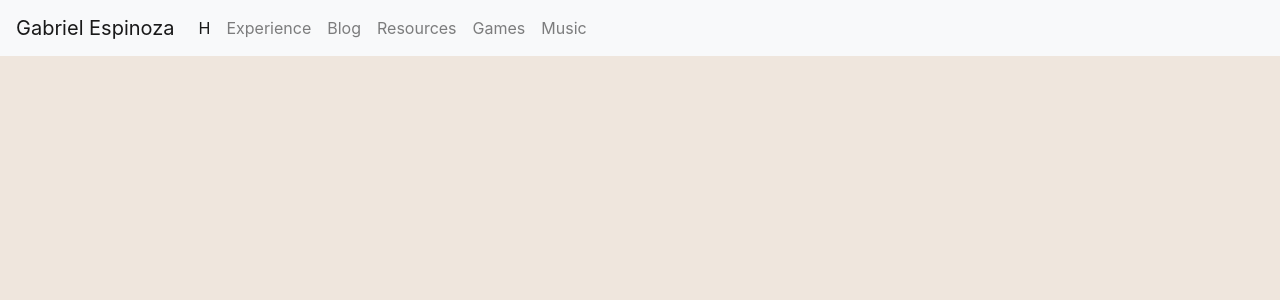
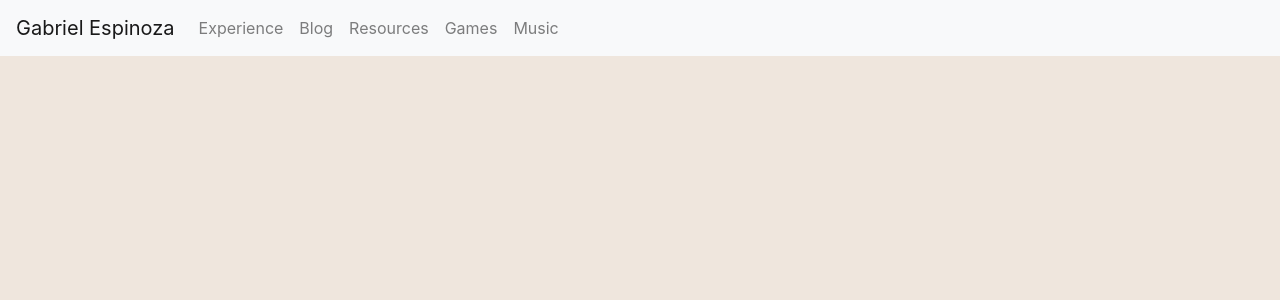
Before and after one commit to gaespinoza/Home, a Flask app: page /blog in a window 1280 px wide. Shown: the top 300 px of the page. Run offline with Flask 2, Linux system fonts and the light colour scheme; some libraries are stand-ins or nearby versions.

Commit message:
removed H

```diff
--- a/mycode/templates/layout.html
+++ b/mycode/templates/layout.html
@@ -46,9 +46,7 @@
 
 	    <div class="collapse navbar-collapse" id="navbarNav">
 	    	<ul class="navbar-nav mr-auto">
-	    		<li class="nav-item active">
-	    			<a class="nav-link" href="{{ url_for('index') }}">H<span class="sr-only">(current)</span></a>
-	    		</li>
+
 	    		<li class="nav-item">
 	    			<a class="nav-link" href="{{ url_for('experience') }}">Experience</a>
 	    		</li>
```
